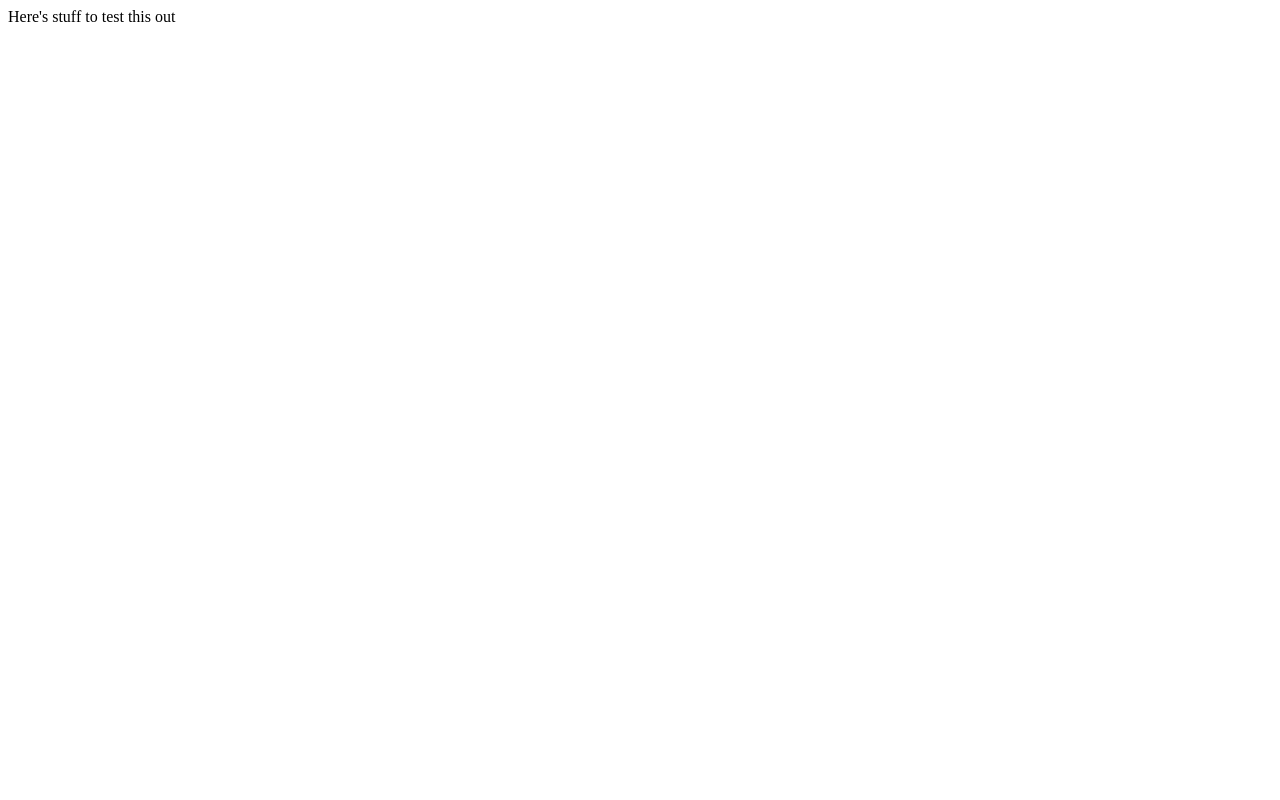
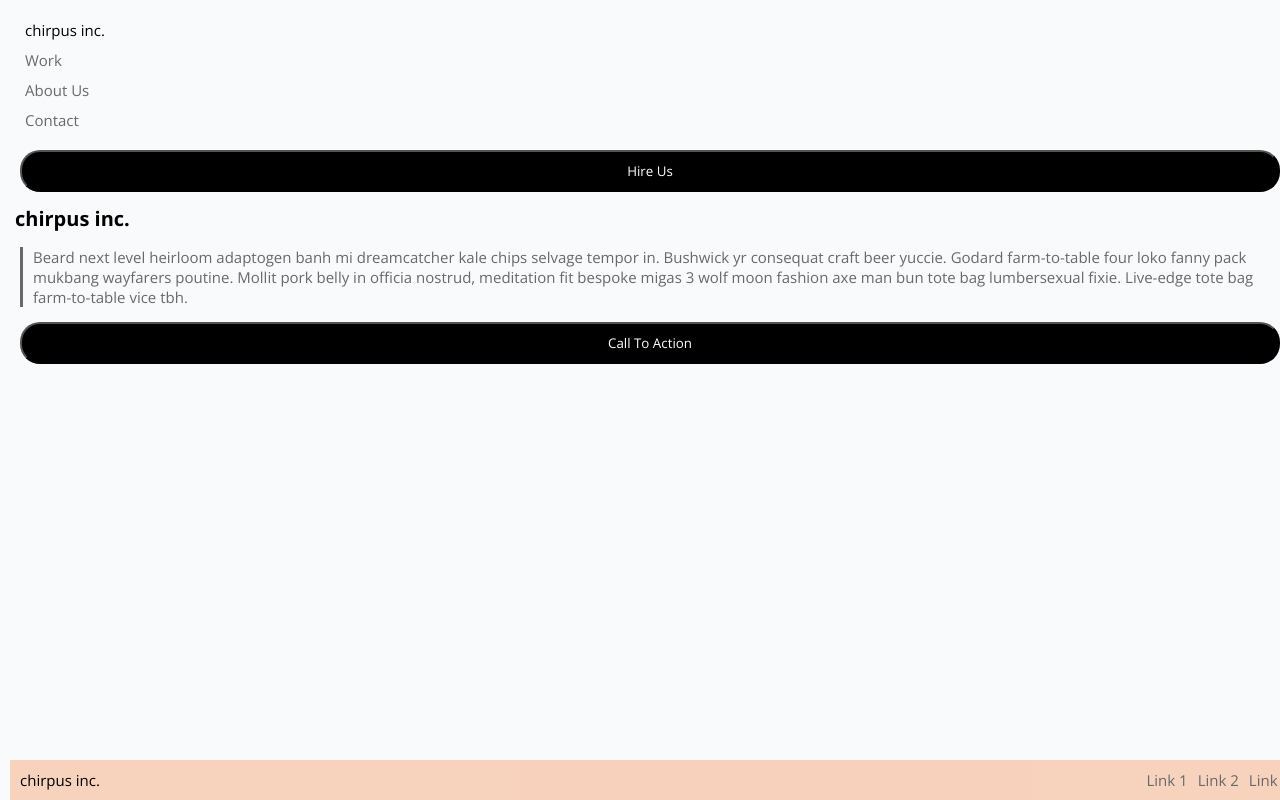
Before and after one commit to Melissa-Morley/Lab1-Chirpus, a plain HTML site: page index.html in a window 1280 px wide. Drawn offline with Linux system fonts and the light colour scheme.

Commit message:
Finished Lab 1

```diff
--- a/index.html
+++ b/index.html
@@ -1,3 +1,35 @@
-<p>
-    Here's stuff to test this out
-</p>
+<html>
+    <style>
+    @font-face {
+        font-family: "OpenSans";
+        src: url("fonts/OpenSans-VariableFont_wdth\,wght.ttf");
+    }
+
+    </style>
+
+    <link rel="stylesheet" href="style.css"/>
+    <header>
+        <nav>
+                <div id="header-site-name">chirpus inc.</div>
+                <div>Work</div>
+                <div>About Us</div>
+                <div>Contact</div>
+        </nav>
+
+    </header>
+    <button>Hire Us</button>
+    <body>
+        <h1>chirpus inc.</h1>
+        <p id="hipster">Beard next level heirloom adaptogen banh mi dreamcatcher kale chips selvage tempor in. Bushwick yr consequat craft beer yuccie. Godard farm-to-table four loko fanny pack mukbang wayfarers poutine. Mollit pork belly in officia nostrud, meditation fit bespoke migas 3 wolf moon fashion axe man bun tote bag lumbersexual fixie. Live-edge tote bag farm-to-table vice tbh.</p>
+        <button>Call To Action</button>
+     </body>
+
+    <footer>
+        <div class="bottomLinks">
+            <div class="left">chirpus inc.</div>
+            <div class="push">Link 1</div>
+            <div>Link 2</div>
+            <div>Link 3</div>
+        </div>
+    </footer>
+</html>
--- /dev/null
+++ b/style.css
@@ -0,0 +1,70 @@
+header {
+    font-size: 15px;
+    font-family: "OpenSans", sans-serif;
+    color: #69696a;
+    margin: 15px 10px;
+
+}
+#header-site-name {
+    color: #000;
+
+}
+
+div {
+    padding: 5px;
+}
+
+body {
+    background-color: #f9fafc;
+    font-family: "OpenSans", sans-serif;
+    margin: 0px 10px;
+    font-size: 10px;
+}
+
+h1 {
+    padding-left: 5px;
+    font-family: "OpenSans", sans-serif;
+}
+#hipster {
+    color: #69696a;
+    border-left: 3px solid #69696a;
+    padding-left: 10px;
+    margin: 15px 10px;
+    font-size: 15px;
+}
+
+button {
+    font-family: "OpenSans", sans-serif;
+    background-color: #000;
+    color: #FFF;
+    padding: 10px 50px;
+    padding-left: 250px;
+    padding-right: 250px;
+    border-radius: 20px;
+    margin: 0px 10px;
+    white-space: nowrap;
+    width: 100%;
+}
+
+
+.bottomLinks {
+    font-family: "OpenSans", sans-serif;
+    font-size: 15px;
+    color: #69696a;
+    background-color: rgba(247, 193, 162, 0.7);
+    display: flex;
+    justify-content: space-between;
+    position:fixed;
+    bottom: 0;
+    width: 100%;
+}
+
+
+.left {
+    color: #000;
+
+}
+
+.push {
+    margin-left: auto;
+}
```
Also changed, not shown: fonts/OpenSans-VariableFont_wdth,wght.ttf (added).
